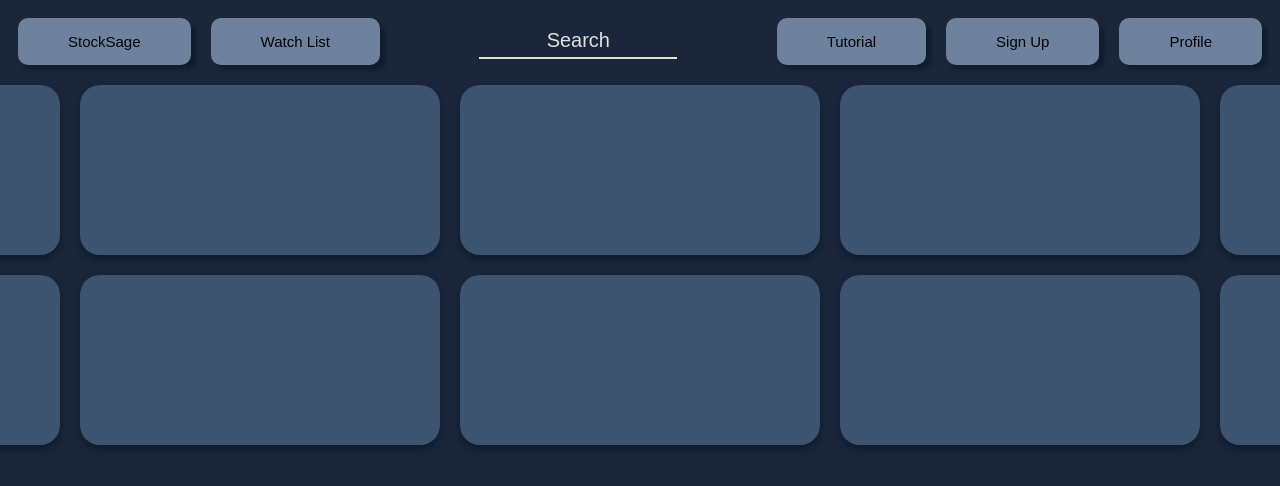
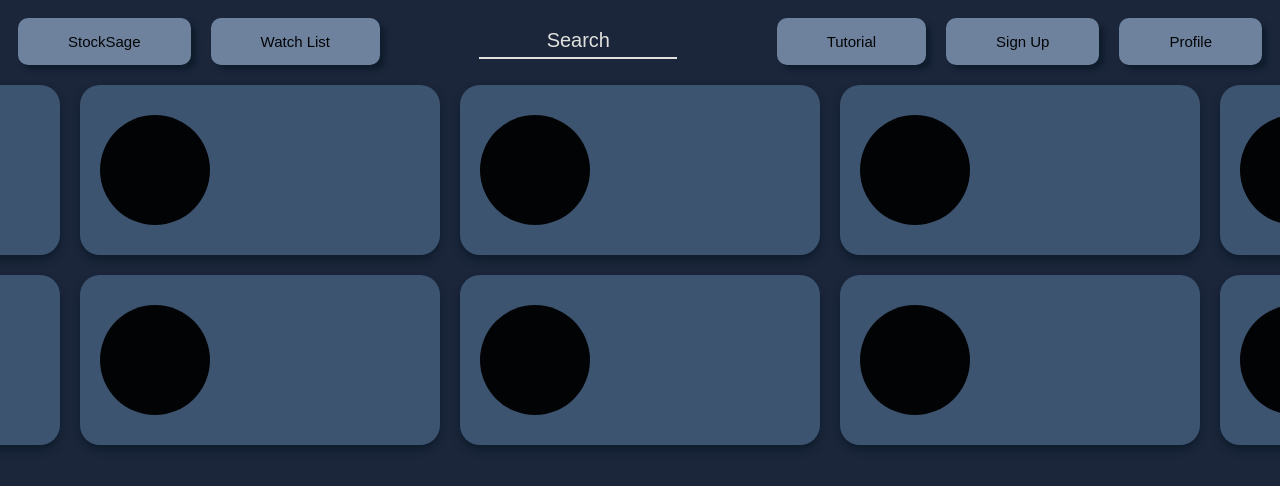
Before and after one commit to Anush-Varma/Trading-Website, a React (Vite) app in the folder client/: page / in a window 1280 px wide. Shown: the top 486 px of the page. Built offline with nearby package versions, Linux system fonts and the light colour scheme.

Commit message:
added gylph circle to cards

```diff
--- a/client/src/components/Card.jsx
+++ b/client/src/components/Card.jsx
@@ -1,7 +1,12 @@
 import "../styles/card.css";
+import Gylph from "./Gylph";
 
-const Card = () => {
-  return <div className="card"></div>;
-};
+function Card() {
+  return (
+    <div className="card">
+      <Gylph></Gylph>
+    </div>
+  );
+}
 
 export default Card;
--- /dev/null
+++ b/client/src/components/Gylph.jsx
@@ -0,0 +1,25 @@
+import React from "react";
+
+import "../styles/gylph.css";
+
+function Gylph() {
+  //   const radius = 150;
+  //   const buttons = ["A", "B", "C"];
+  //   const center = 200; // change
+
+  //   const getButtonPosition = (index, totalButtons) => {
+  //     const angle = (index / totalButtons) * (2 * Math.PI);
+  //     const x = center + radius * Math.cos(angle);
+  //     const y = center + radius * Math.sin(angle);
+
+  //     return { x, y };
+  //   };
+
+  return (
+    <div className="circle-container">
+      <div className="circle"></div>
+    </div>
+  );
+}
+
+export default Gylph;
--- a/client/src/styles/card.css
+++ b/client/src/styles/card.css
@@ -10,7 +10,6 @@
   box-shadow: 0 5px 8px var(--shadow-colour);
   opacity: 0.9;
 }
-
 .card:hover {
   box-shadow: 0 8px 12px rgba(0, 0, 0, 0.4);
   opacity: 1;
--- /dev/null
+++ b/client/src/styles/gylph.css
@@ -0,0 +1,16 @@
+.circle-container {
+  display: flex;
+  justify-content: center;
+  align-items: center;
+  width: 130px;
+  height: 130px;
+  position: relative;
+}
+
+.circle {
+  width: 110px;
+  height: 110px;
+  border-radius: 50%;
+  background-color: black;
+  position: absolute;
+}
```
